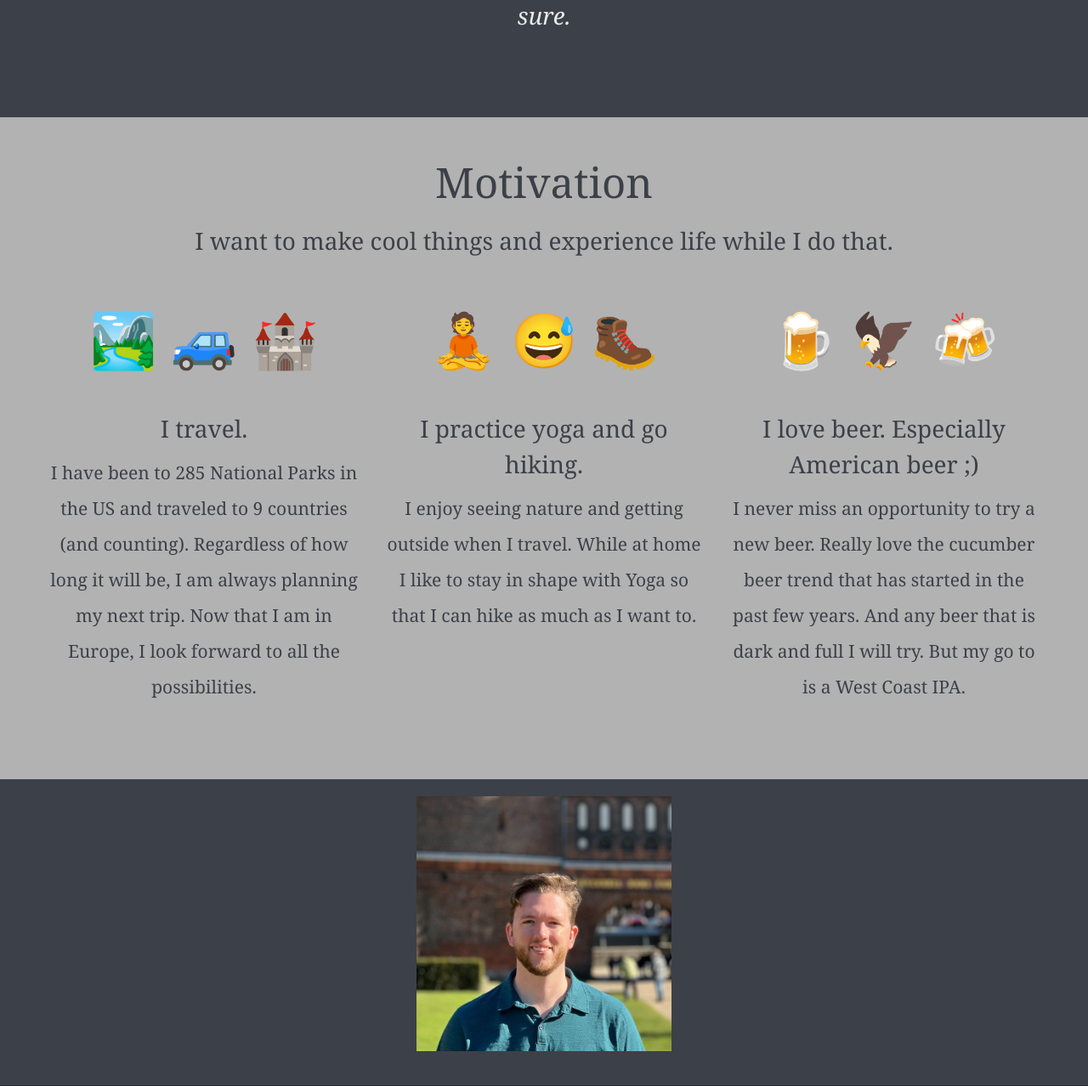
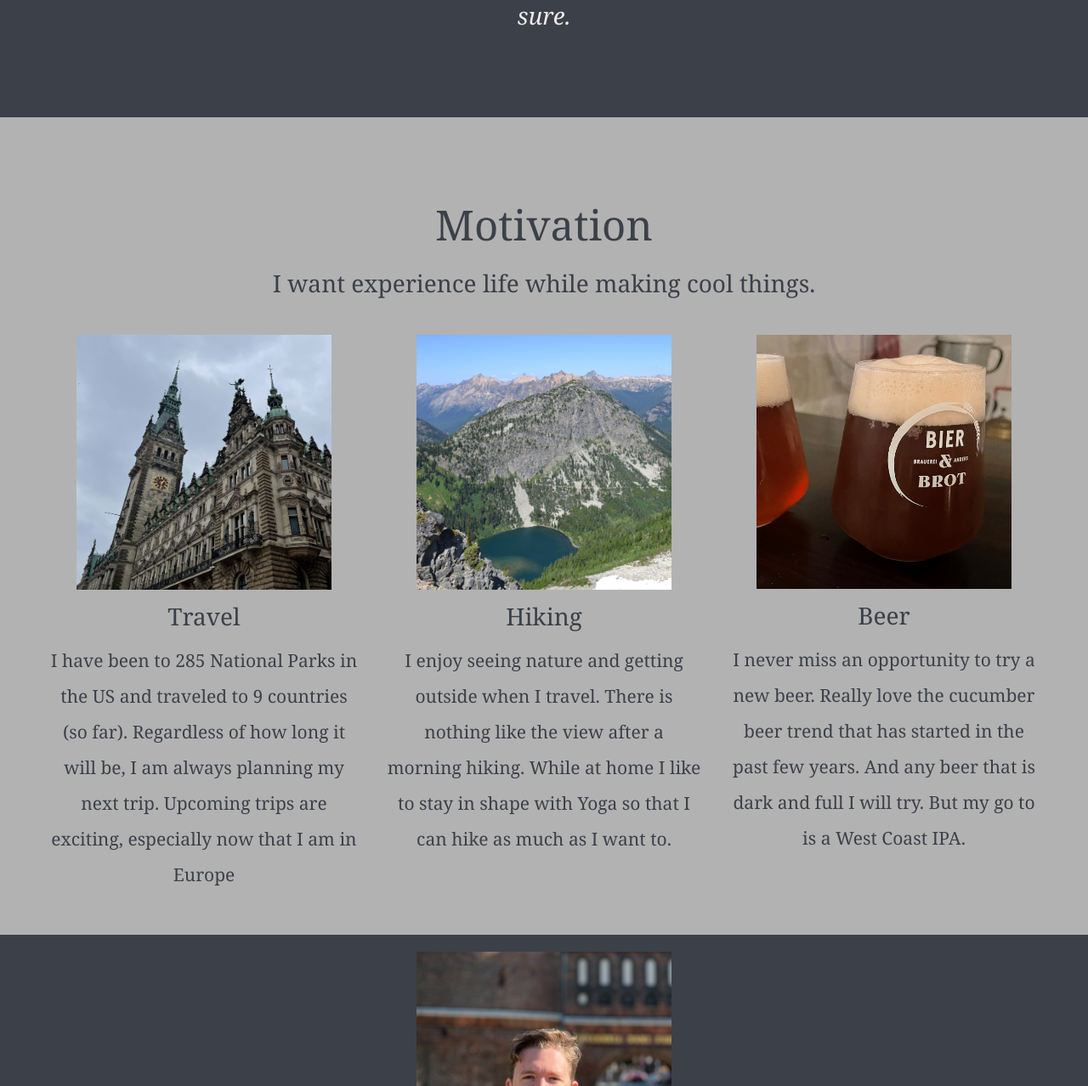
Before and after one commit to cgrundman/christian-grundman-website, a Flask app: page /about in a window 1280 px wide. Shown: the part 809-2087 px from the top of the page at 85% size. Run offline with Flask 2, Linux system fonts and the light colour scheme; some libraries are stand-ins or nearby versions.

Commit message:
added about-me photos,

```diff
--- a/templates/about.html
+++ b/templates/about.html
@@ -33,35 +33,36 @@
 <!-- Content -->
 <section id="content">
     <div class="container-fluid text-center">
+        <div class="row about-row">
+            <h2>Motivation</h2>
+            <h4>I want experience life while making cool things.</h4>
+        </div>
         <div class="row">
-            <h2>Motivation</h2>
-            <h4>I want to make cool things and experience life while I do that.</h4>
             <div class="col-sm-6 col-md-4">
-                <h1 class="display-4">🏞️ 🚙 🏰</h1>
-                <h4>I travel.</h4>
+                <img class="img_thumbnail" src="{{url_for('static', filename='images/travel.jpg')}}" alt="travel">
+                <h4>Travel</h4>
                 <p>
-                    I have been to 285 National Parks in the US and traveled to 9 countries (and counting). Regardless
-                    of how long it will be, I am always planning my next trip. Now that I am in Europe, I look forward
-                    to all the possibilities.
+                    I have been to 285 National Parks in the US and traveled to 9 countries (so far). Regardless
+                    of how long it will be, I am always planning my next trip. Upcoming trips are exciting, especially now that I am in Europe
                 </p>
-                <hr class="my-4">
             </div>
             <div class="col-sm-6 col-md-4">
-                <h1 class="display-4">🧘 😅 🥾</h1>
-                <h4>I practice yoga and go hiking.</h4>
-                <p>I enjoy seeing nature and getting outside when I travel. While at home I like to stay in shape with
-                Yoga so that I can hike as much as I want to.</p>
-                <hr class="my-4">
+                <img class="img_thumbnail" src="{{url_for('static', filename='images/hiking.jpg')}}" alt="hiking">
+                <h4>Hiking</h4>
+                <p>
+                    I enjoy seeing nature and getting outside when I travel. There is nothing like the view after a
+                    morning hiking. While at home I like to stay in shape with Yoga so that I can hike as much as I want
+                    to.
+                </p>
             </div>
             <div class="col-sm-6 col-md-4">
-                <h1 class="display-4">🍺 🦅 🍻</h1>
-                <h4>I love beer. Especially American beer ;)</h4>
+                <img class="img_thumbnail" src="{{url_for('static', filename='images/beer.jpg')}}" alt="beer">
+                <h4>Beer</h4>
                 <p>
                     I never miss an opportunity to try a new beer. Really love the cucumber beer trend that has started
                     in the past few years. And any beer that is dark and full I will try. But my go to is a West Coast
                     IPA.
                 </p>
-                <hr class="my-4">
             </div>
         </div>
     </div>
--- a/todo.txt
+++ b/todo.txt
@@ -7,7 +7,7 @@ Buttons
 ✅ 1d) Change button color
 ✅ 1e) Change button shape
 ✅ 1f) Add favicon
-1g) Commonize project panels in index.html
+1g) Commonize project cards in index.html
 
 Projects
 2a) Make project list to display
@@ -26,8 +26,8 @@ About Me
 ✅ 3b) Add picture to about me of index
 ✅ 3c) Add information to about me of index
 ✅ 3d) Add content for each column
-3e) Commonize columns in about me
-3f) Add pictures in about me
+✅ 3e) Commonize columns in about me
+✅ 3f) Add pictures in about me
 
 Skills/Resumes
 ✅ 4a) Expand upon the information in the skills section of index.
```
Also changed, not shown: static/images/beer.jpg (added), static/images/hiking.JPG (added), static/images/travel.jpg (added).
